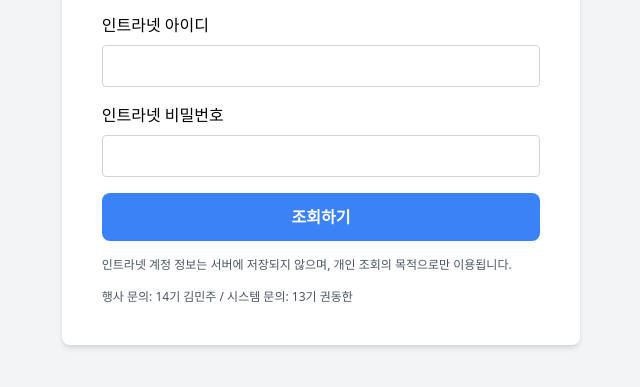
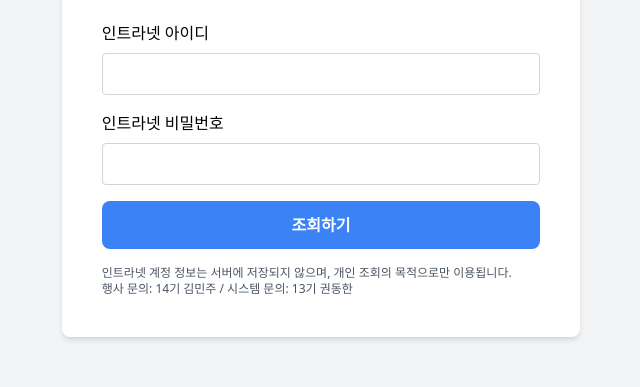
Before and after one commit to ryankwondev/HanaPLS, a plain HTML site: page app/pages/index.html in a window 1280 px wide. Shown: the part 293-680 px from the top of the page, without its empty margins (319-959 px from the left). Drawn offline with nearby package versions, Linux system fonts and the light colour scheme.

Commit message:
manager update br

```diff
--- a/app/pages/index.html
+++ b/app/pages/index.html
@@ -21,8 +21,8 @@
                 조회하기
             </button>
             <p id="loadingText" class="hidden text-xs text-gray-600 mt-4">로그인 중...</p>
-            <p class="text-xs text-gray-600 mt-4">인트라넷 계정 정보는 서버에 저장되지 않으며, 개인 조회의 목적으로만 이용됩니다.</p>
-            <p class="text-xs text-gray-600 mt-4">행사 문의: 14기 김민주 / 시스템 문의: 13기 권동한</p>
+            <p class="text-xs text-gray-600 mt-4">인트라넷 계정 정보는 서버에 저장되지 않으며, 개인 조회의 목적으로만 이용됩니다.
+                <br>행사 문의: 14기 김민주 / 시스템 문의: 13기 권동한</p>
         </form>
     </div>
 </div>
```
